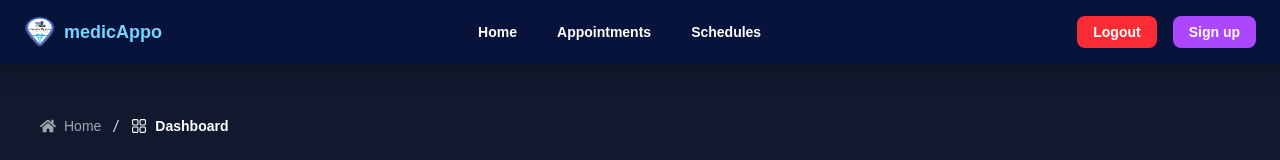
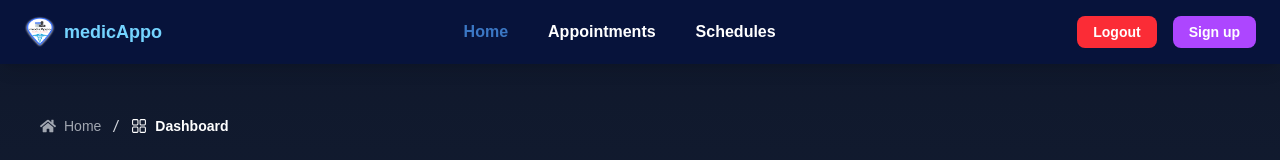
Before and after one commit to jeysurya2000/Medicappo, a React (Vite) app in the folder medicappo-app/: page /doctor/home in a window 1280 px wide. Shown: the top 160 px of the page. Built offline with nearby package versions, Linux system fonts and the light colour scheme.

Commit message:
tailwind prettier installed and added in the package.json file then add the navlinks to disbale the active page and to navigate to the correct page and created the DoctorApointment component only

```diff
--- a/medicappo-app/package.json
+++ b/medicappo-app/package.json
@@ -31,9 +31,15 @@
     "eslint-plugin-react-hooks": "^7.0.1",
     "eslint-plugin-react-refresh": "^0.4.24",
     "globals": "^16.5.0",
+    "prettier-plugin-tailwindcss": "^0.7.1",
     "vite": "npm:rolldown-vite@7.2.2"
   },
   "overrides": {
     "vite": "npm:rolldown-vite@7.2.2"
+  },
+  "prettier": {
+    "plugins": [
+      "prettier-plugin-tailwindcss"
+    ]
   }
 }
--- /dev/null
+++ b/medicappo-app/src/components/doctor/DoctorAppointment.jsx
@@ -0,0 +1,11 @@
+const DoctorAppointment = () => {
+  return (
+    <>
+      <div>
+        <p>Hi, Im Appointment Page</p>
+      </div>
+    </>
+  );
+};
+
+export default DoctorAppointment;
--- a/medicappo-app/src/components/doctor/DoctorHome.jsx
+++ b/medicappo-app/src/components/doctor/DoctorHome.jsx
@@ -17,13 +17,18 @@ const data = [
   { day: "Friday", value: 2700 },
   { day: "Saturday", value: 2000 },
 ];
+const cardItems = [
+  { title: "Total Appointments", count: 100 },
+  { title: "Pending Appointments", count: 10 },
+  { title: "Confirmed Appointments", count: 90 },
+];
 
 const DoctorHome = () => {
   return (
     <>
-      <div className="w-full px-6 py-3 space-y-10">
+      <div className="container w-full space-y-10 px-6 py-3">
         {/* Breadcrumbs */}
-        <nav className="flex items-center text-gray-300 text-sm space-x-2">
+        <nav className="flex items-center space-x-2 text-sm text-gray-300">
           <span className="flex items-center gap-2 opacity-75">
             <FaHome className="text-base" />
             Home
@@ -33,37 +38,32 @@ const DoctorHome = () => {
             <RxSlash />
           </span>
 
-          <span className="flex items-center gap-2 text-white font-bold">
+          <span className="flex items-center gap-2 font-bold text-white">
             <RxDashboard className="text-base" />
             Dashboard
           </span>
         </nav>
 
         {/* Cards */}
-        <div className="grid grid-cols-1 md:grid-cols-3 gap-6">
-          <div className="bg-blue-700 text-white p-6 rounded-xl shadow-xl">
-            <h4 className="text-lg font-semibold">Total Appointments</h4>
-            <p className="text-3xl font-bold mt-3">100</p>
-          </div>
-
-          <div className="bg-blue-700 text-white p-6 rounded-xl shadow-xl">
-            <h4 className="text-lg font-semibold">Pending Appointments</h4>
-            <p className="text-3xl font-bold mt-3">10</p>
-          </div>
-
-          <div className="bg-blue-700 text-white p-6 rounded-xl shadow-xl">
-            <h4 className="text-lg font-semibold">Confirmed Appointments</h4>
-            <p className="text-3xl font-bold mt-3">90</p>
-          </div>
+        <div className="grid grid-cols-1 gap-6 md:grid-cols-3">
+          {cardItems.map((card, index) => (
+            <div
+              className="rounded-xl bg-blue-700 p-6 text-white shadow-xl"
+              key={card.title}
+            >
+              <h4 className="text-lg font-semibold">{card.title}</h4>
+              <p className="mt-3 text-3xl font-bold">{card.count}</p>
+            </div>
+          ))}
         </div>
 
         {/* Graph Section */}
-        <div className="bg-blue-800 flex flex-col gap-8 items-center text-white p-6 rounded-xl shadow-xl w-full h-[380px]">
-          <h3 className="text-center text-lg font-semibold my-3">
+        <div className="flex h-[380px] w-full flex-col items-center gap-8 rounded-xl bg-blue-800 p-6 text-white shadow-xl">
+          <h3 className="my-3 text-center text-lg font-semibold">
             Weekly Appointment Insights
           </h3>
 
-          <div className="flex justify-center w-full h-full">
+          <div className="flex h-full w-full justify-center">
             <ResponsiveContainer width="85%" height="100%">
               <LineChart data={data}>
                 <CartesianGrid
--- a/medicappo-app/src/components/layouts/DoctorLayout.jsx
+++ b/medicappo-app/src/components/layouts/DoctorLayout.jsx
@@ -1,5 +1,5 @@
 import { useState } from "react";
-import { Outlet } from "react-router-dom";
+import { NavLink, Outlet } from "react-router-dom";
 import logo from "../../assets/Logo.png";
 import {
   FaBars,
@@ -17,34 +17,69 @@ const DoctorLayout = () => {
 
   return (
     <>
-      <div className="min-h-screen flex flex-col bg-gradient-to-b from-slate-900 to-slate-800 text-white">
+      <div className="flex min-h-screen flex-col bg-gradient-to-b from-slate-900 to-slate-800 text-white">
         {/* Navbar */}
-        <nav className="w-full flex items-center justify-between px-6 py-4 bg-[#07133B] shadow-lg">
+        <nav className="sticky top-0 z-50 flex w-full items-center justify-between bg-[#07133B] px-6 py-4 shadow-lg">
           <div className="flex items-center gap-2">
-            <img src={logo} alt="logo" className="w-8 h-8" />
+            <img src={logo} alt="logo" className="h-8 w-8" />
             <span className="text-lg font-semibold text-sky-300">
               medicAppo
             </span>
           </div>
 
           {/* Desktop Menu */}
-          <ul className="hidden md:flex items-center gap-10 text-sm font-bold">
-            <li className="cursor-pointer hover:text-blue-300">Home</li>
-            <li className="cursor-pointer hover:text-blue-300">Appointments</li>
-            <li className="cursor-pointer hover:text-blue-300">Schedules</li>
+          <ul className="hidden items-center gap-10 text-[16px] font-bold md:flex">
+            <li>
+              <NavLink
+                to="/doctor/home"
+                className={({ isActive }) =>
+                  isActive
+                    ? "pointer-events-none cursor-not-allowed text-blue-400 opacity-70"
+                    : "hover:text-blue-300"
+                }
+              >
+                Home
+              </NavLink>
+            </li>
+
+            <li>
+              <NavLink
+                to="/doctor/appointments"
+                className={({ isActive }) =>
+                  isActive
+                    ? "pointer-events-none cursor-not-allowed text-blue-400 opacity-70"
+                    : "hover:text-blue-300"
+                }
+              >
+                Appointments
+              </NavLink>
+            </li>
+
+            <li>
+              <NavLink
+                to="/doctor/schedules"
+                className={({ isActive }) =>
+                  isActive
+                    ? "pointer-events-none cursor-not-allowed text-blue-400 opacity-70"
+                    : "hover:text-blue-300"
+                }
+              >
+                Schedules
+              </NavLink>
+            </li>
           </ul>
 
           {/* Hamburger Icon */}
-          <button className="md:hidden text-2xl" onClick={() => setOpen(true)}>
+          <button className="text-2xl md:hidden" onClick={() => setOpen(true)}>
             <FaBars />
           </button>
 
           {/* Desktop Right Buttons */}
-          <div className="hidden md:flex items-center gap-4 font-bold">
-            <button className="bg-red-500 text-sm px-4 py-1.5 rounded-lg hover:bg-red-600 w-fit">
+          <div className="hidden items-center gap-4 font-bold md:flex">
+            <button className="w-fit rounded-lg bg-red-500 px-4 py-1.5 text-sm hover:bg-red-600">
               Logout
             </button>
-            <button className="bg-purple-500 text-sm px-4 py-1.5 rounded-lg hover:bg-purple-600">
+            <button className="rounded-lg bg-purple-500 px-4 py-1.5 text-sm hover:bg-purple-600">
               Sign up
             </button>
           </div>
@@ -52,13 +87,13 @@ const DoctorLayout = () => {
 
         {/* Mobile Sidebar */}
         <div
-          className={`fixed top-0 left-0 h-full w-64 bg-[#07133B] shadow-xl transform transition-transform duration-300 z-50 md:hidden ${
+          className={`fixed top-0 left-0 z-50 h-full w-64 transform bg-[#07133B] shadow-xl transition-transform duration-300 md:hidden ${
             open ? "translate-x-0" : "-translate-x-full"
           }`}
         >
-          <div className="flex items-center justify-between px-4 py-4 border-b border-slate-700">
-            <span className="text-lg font-semibold flex items-center gap-2">
-              <img src={logo} alt="logo" className="w-8 h-8" /> medicAppo
+          <div className="flex items-center justify-between border-b border-slate-700 px-4 py-4">
+            <span className="flex items-center gap-2 text-lg font-semibold">
+              <img src={logo} alt="logo" className="h-8 w-8" /> medicAppo
             </span>
 
             <button className="text-2xl" onClick={() => setOpen(false)}>
@@ -66,36 +101,74 @@ const DoctorLayout = () => {
             </button>
           </div>
 
-          <ul className="flex flex-col gap-8 mt-6 px-6 text-sm font-bold">
-            <li className="cursor-pointer hover:text-blue-300">Home</li>
-            <li className="cursor-pointer hover:text-blue-300">Appointments</li>
-            <li className="cursor-pointer hover:text-blue-300">Schedules</li>
+          <ul className="mt-6 flex flex-col gap-8 px-6 text-[16px] font-bold">
+            <li>
+              <NavLink
+                to="/doctor/home"
+                onClick={() => setOpen(false)}
+                className={({ isActive }) =>
+                  isActive
+                    ? "pointer-events-none cursor-default text-blue-400"
+                    : "hover:text-blue-300"
+                }
+              >
+                Home
+              </NavLink>
+            </li>
+
+            <li>
+              <NavLink
+                to="/doctor/appointments"
+                onClick={() => setOpen(false)}
+                className={({ isActive }) =>
+                  isActive
+                    ? "pointer-events-none cursor-default text-blue-400"
+                    : "hover:text-blue-300"
+                }
+              >
+                Appointments
+              </NavLink>
+            </li>
+
+            <li>
+              <NavLink
+                to="/doctor/schedules"
+                onClick={() => setOpen(false)}
+                className={({ isActive }) =>
+                  isActive
+                    ? "pointer-events-none cursor-default text-blue-400"
+                    : "hover:text-blue-300"
+                }
+              >
+                Schedules
+              </NavLink>
+            </li>
           </ul>
 
-          <div className="mt-10 px-6 flex flex-col items-center gap-4 font-bold">
-            <button className="bg-red-500 text-sm px-4 py-1.5 rounded-lg hover:bg-red-600 w-fit">
+          <div className="mt-10 flex flex-col items-center gap-4 px-6 font-bold">
+            <button className="w-fit rounded-lg bg-red-500 px-4 py-1.5 text-sm hover:bg-red-600">
               Logout
             </button>
-            <button className="bg-purple-500 text-sm px-4 py-1.5 rounded-lg hover:bg-purple-600 w-fit">
+            <button className="w-fit rounded-lg bg-purple-500 px-4 py-1.5 text-sm hover:bg-purple-600">
               Sign up
             </button>
           </div>
         </div>
         {open && (
           <div
-            className="fixed inset-0 bg-black/40 backdrop-blur-sm z-40 md:hidden"
+            className="fixed inset-0 z-40 bg-black/40 backdrop-blur-sm md:hidden"
             onClick={() => setOpen(false)}
           ></div>
         )}
 
         {/* Main Section */}
-        <main className="flex-1 flex items-center justify-center px-4 py-10">
+        <main className="flex flex-1 items-center justify-center px-4 py-10">
           <Outlet />
         </main>
 
         {/* Footer */}
-        <footer className="bg-[#07133B] py-6 flex flex-col items-center gap-3">
-          <div className="flex gap-4 text-white text-xl">
+        <footer className="flex flex-col items-center gap-3 bg-[#07133B] py-6">
+          <div className="flex gap-4 text-xl text-white">
             <FaFacebook className="cursor-pointer" />
             <FaTwitter className="cursor-pointer" />
             <FaGoogle className="cursor-pointer" />
@@ -104,7 +177,7 @@ const DoctorLayout = () => {
             <FaGithub className="cursor-pointer" />
           </div>
         </footer>
-        <div className="bg-black w-full p-3 text-center">© 2023 Copyright</div>
+        <div className="w-full bg-black p-3 text-center">© 2023 Copyright</div>
       </div>
     </>
   );
```
Also changed, not shown: 1 other file (tests, documents, lock files or other folders).
